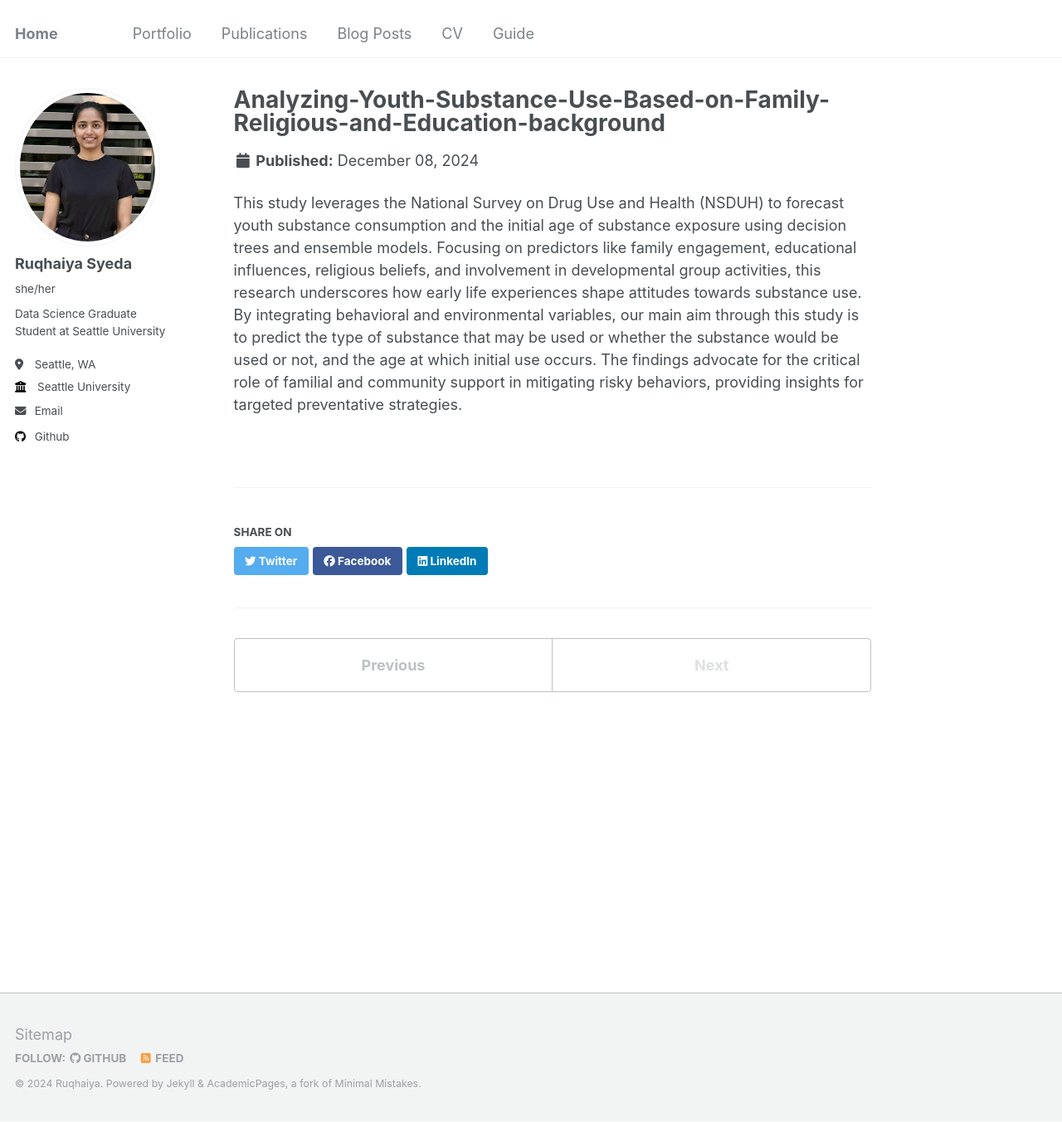
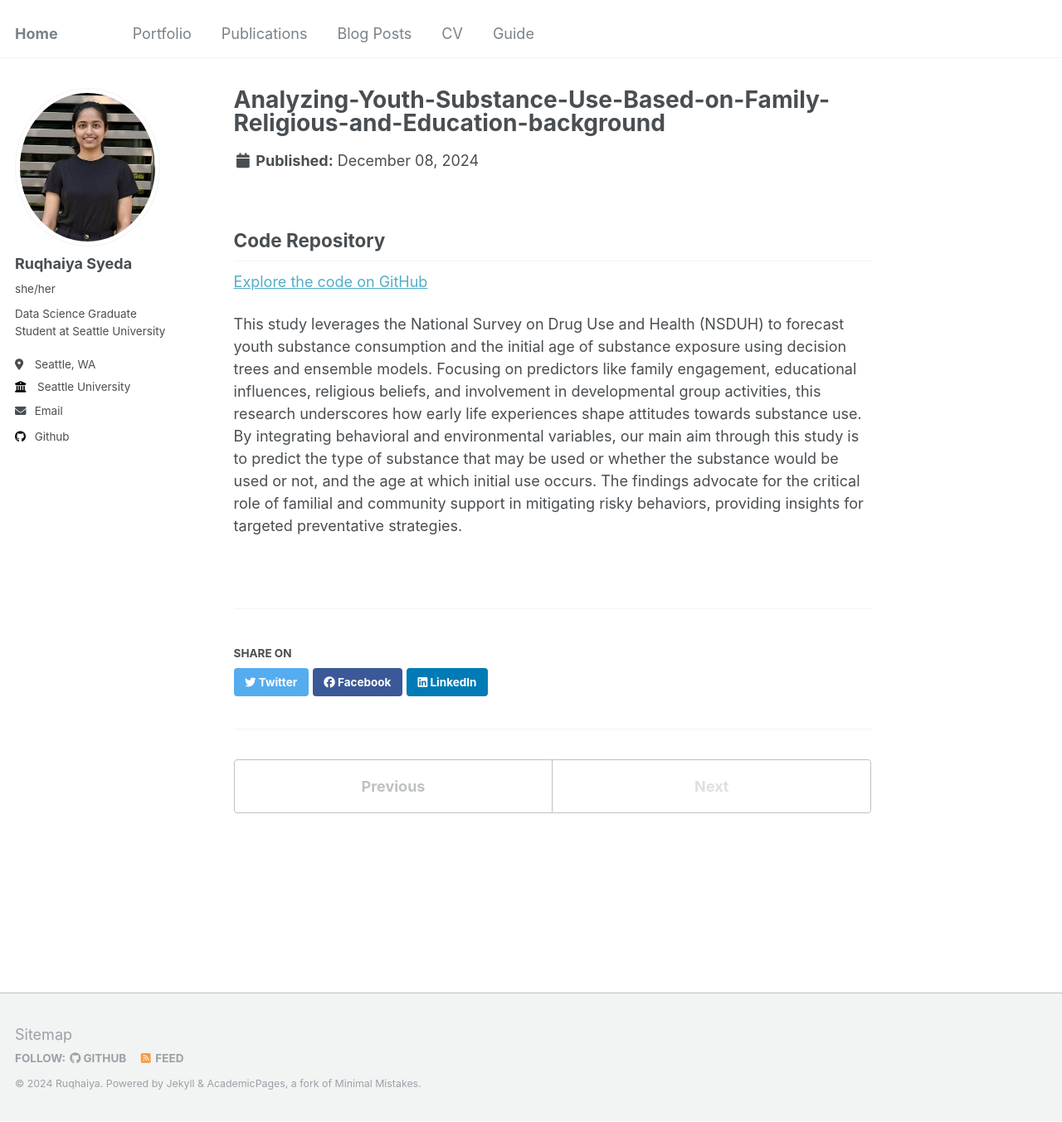
Before and after one commit to Ruqhaiya/ruqhaiya.github.io, a Jekyll site: the page built from _portfolio/portfolio-4.md, in a window 1280 px wide and 1352 px high. Shown: the whole window at 83% size. Built offline with Jekyll 4.4.1, drawn with Linux system fonts in a browser that asks for light colours.

Commit message:
Update portfolio-4.md

```diff
--- a/_portfolio/portfolio-4.md
+++ b/_portfolio/portfolio-4.md
@@ -4,4 +4,9 @@ title: "Analyzing-Youth-Substance-Use-Based-on-Family-Religious-and-Education-ba
 
 collection: portfolio
 ---
+
+## Code Repository
+
+[Explore the code on GitHub](https://github.com/Ruqhaiya/Analyzing-Youth-Substance-Use-Based-on-Family-Religious-and-Education-background)
+
 This study leverages the National Survey on Drug Use and Health (NSDUH) to forecast youth substance consumption and the initial age of substance exposure using decision trees and ensemble models. Focusing on predictors like family engagement, educational influences, religious beliefs, and involvement in developmental group activities, this research underscores how early life experiences shape attitudes towards substance use. By integrating behavioral and environmental variables, our main aim through this study is to predict the type of substance that may be used or whether the substance would be used or not, and the age at which initial use occurs. The findings advocate for the critical role of familial and community support in mitigating risky behaviors, providing insights for targeted preventative strategies.
```
